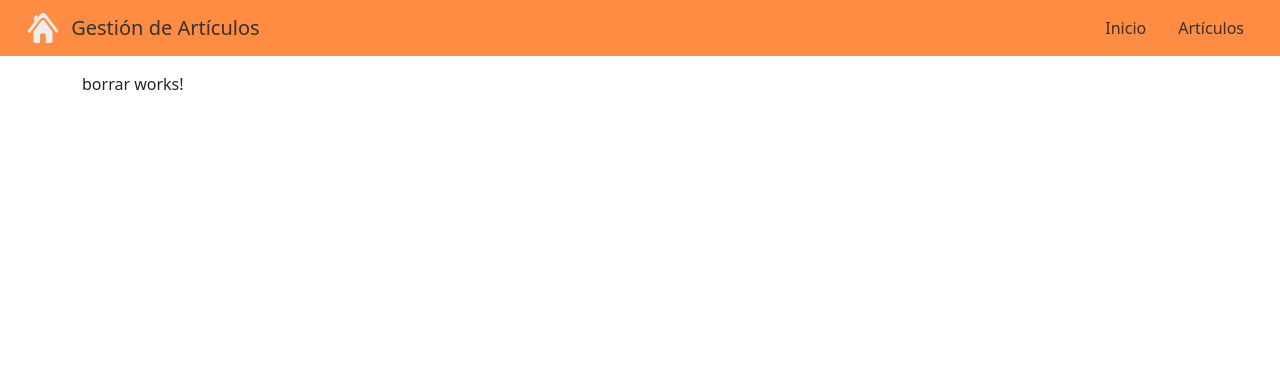
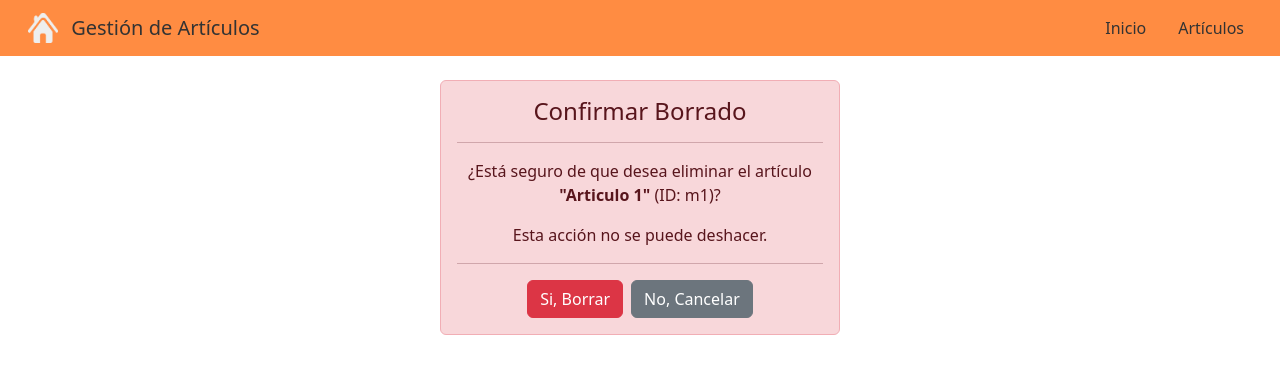
Before and after one commit to r4r4s/practicaAngular, an Angular app: page /borrar/m1 in a window 1280 px wide. Shown: the top 374 px of the page. Built offline with nearby package versions, Linux system fonts and the light colour scheme.

Commit message:
Componente borrar

```diff
--- a/src/app/Components/borrar/borrar.html
+++ b/src/app/Components/borrar/borrar.html
@@ -1 +1,29 @@
-<p>borrar works!</p>
+<div class="d-flex justify-content-center mt-4">
+
+  <div class="alert alert-danger text-center" role="alert" style="width: 25rem;">
+
+    <h4 class="alert-heading">Confirmar Borrado</h4>
+    <hr>
+
+    @if (articulo) {
+      <p>
+        ¿Está seguro de que desea eliminar el artículo
+        <strong>"{{ articulo.nombre }}"</strong> (ID: {{ articulo.id }})?
+      </p>
+    } @else {
+      <p>¿Está seguro de que desea eliminar este artículo?</p>
+    }
+
+    <p class="mb-0">Esta acción no se puede deshacer.</p>
+
+    <hr>
+
+    <button (click)="borrar()" class="btn btn-danger">
+      Si, Borrar
+    </button>
+    <button (click)="cancelar()" class="btn btn-secondary ms-2">
+      No, Cancelar
+    </button>
+
+  </div>
+</div>
--- a/src/app/Components/borrar/borrar.ts
+++ b/src/app/Components/borrar/borrar.ts
@@ -1,11 +1,48 @@
-import { Component } from '@angular/core';
+import { Component, OnInit } from '@angular/core';
+import { ActivatedRoute, Router } from '@angular/router';
+import { Articulos } from '../../Servicios/articulosService';
+import { Articulo } from '../../Modelos/articulo';
 
 @Component({
   selector: 'app-borrar',
+  standalone: true,
   imports: [],
   templateUrl: './borrar.html',
-  styleUrl: './borrar.css',
+  styleUrl: './borrar.css'
 })
-export class Borrar {
+export class Borrar implements OnInit {
 
+  private idArticulo: string = '';
+  public articulo?: Articulo;
+
+  constructor(
+    private route: ActivatedRoute,
+    private router: Router,
+    private articulos: Articulos
+  ) { }
+
+  ngOnInit(): void {
+    // 1. Leemos el ID de la URL
+    this.route.params.subscribe(params => {
+      this.idArticulo = params['id'];
+      // 2. Buscamos el artículo para mostrar su nombre
+      this.articulo = this.articulos.getArticulo(this.idArticulo);
+
+      if (!this.articulo) {
+        // Si no existe, volvemos al listado o a error
+        this.router.navigate(['/articulos']);
+      }
+    });
+  }
+
+  // 3. Método para el botón "Si"
+  borrar(): void {
+    this.articulos.deleteArticulo(this.idArticulo);
+    this.router.navigate(['/articulos']);
+  }
+
+  // 4. Método para el botón "No"
+  cancelar(): void {
+    this.router.navigate(['/articulos']);
+  }
 }
```
